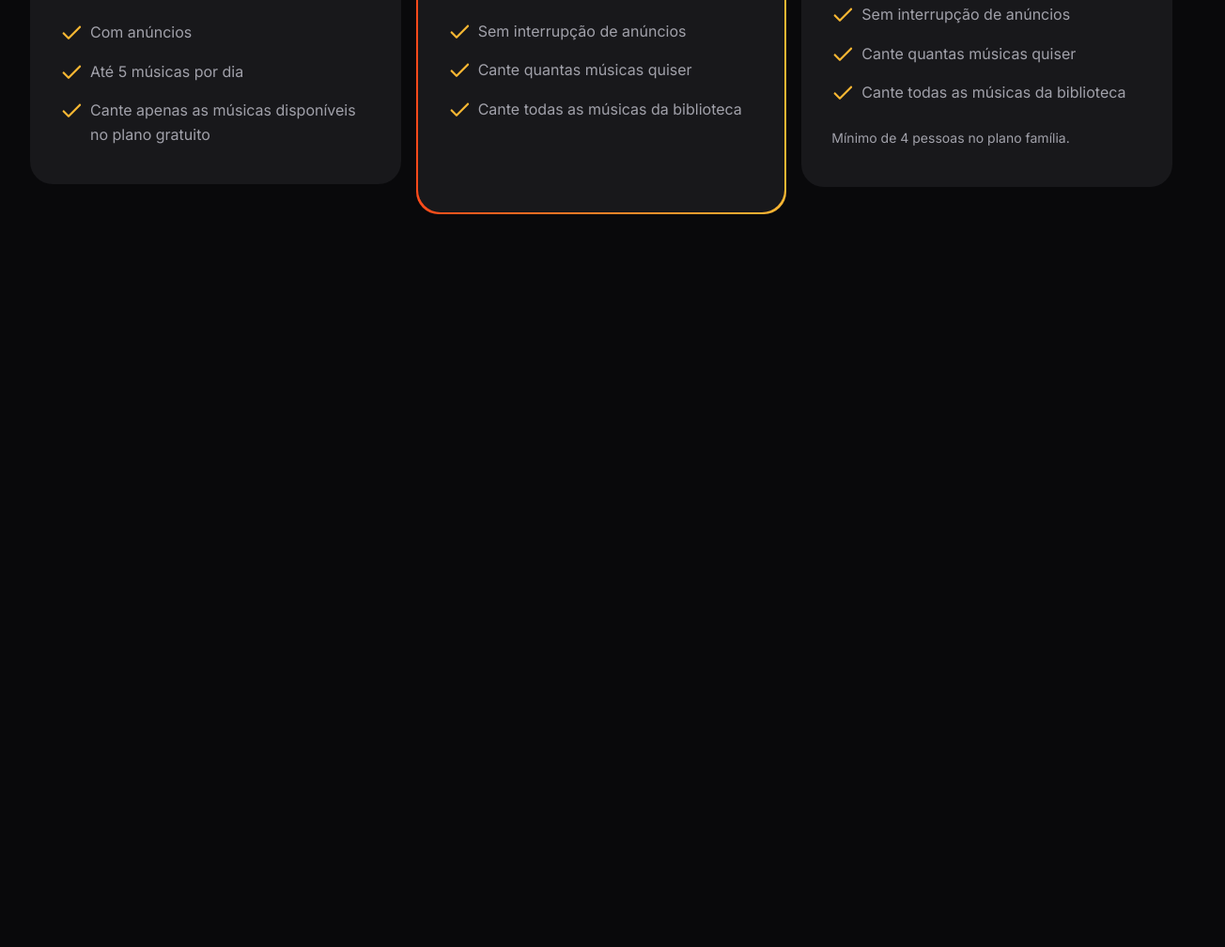
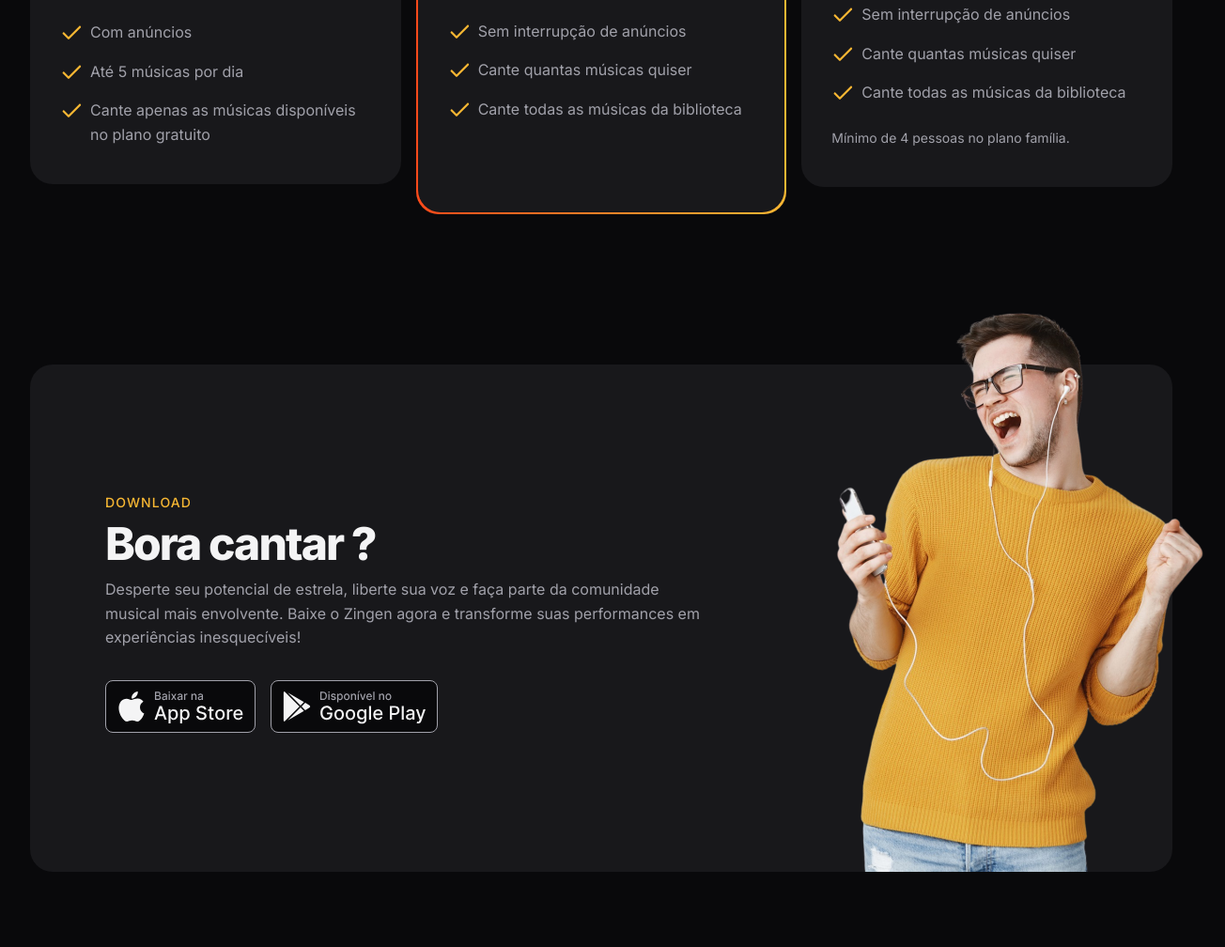
Before and after one commit to EngEricMartins/Project---Zingen, a plain HTML site: page index.html in a window 1280 px wide. Shown: the part 3231-4239 px from the top of the page at 94% size, 1304 px wide, since content can reach past the window. Before the commit the page ends 3539 px from the top, so only its background shows below. Drawn offline with Linux system fonts and the light colour scheme.

Commit message:
section download completed

```diff
--- a/index.html
+++ b/index.html
@@ -166,6 +166,30 @@
       </div>
     </div>
   </section>
+
+  <section id="download">
+    <div class="container py-xl">
+      <div class="card px-lg even-columns items-center">
+        <div>
+          <header>
+            <strong>Download</strong>
+            <h2>Bora cantar ?</h2>
+          </header>
+          <p>Desperte seu potencial de estrela, liberte sua voz e faça parte da comunidade musical mais envolvente. Baixe o Zingen agora e transforme suas performances em experiências inesquecíveis!</p>
+
+          <div class="button flex gap-1">
+            <a href="#">
+              <img src="assets/images/button-applestore.svg" alt="Baixa da Apple Store">
+            </a>
+            <a href="#">
+              <img src="assets/images/button-playstore.svg" alt="Baixar da Play Store">
+            </a>
+          </div>
+        </div>
+        <img src="assets/images/rapaz-ouvindo-musica-com-fones-de-ouvido-e-cantando-no-aplicativo-de-karaoke-removebg 1.png" alt="">
+      </div>
+    </div>
+  </section>
 </body>
 
 </html>
--- /dev/null
+++ b/styles/download.css
@@ -0,0 +1,34 @@
+#download {
+  & .card {
+    padding: 3rem 1.5rem 15rem;
+    position: relative;
+
+    & > img {
+      width: 14.5rem;
+      position: absolute;
+      bottom: 0;
+      right: -3.5rem;
+
+    }
+  }
+
+  & .button {
+    flex-wrap: wrap;
+    margin-top: 2rem;
+  }
+  @media (width >=80em) {
+    & .card {
+      padding: 8.75rem 5rem;
+
+      & > div:nth-child(1) {
+        max-width: 40rem;
+      }
+
+      & > img {
+        width: 29.125rem;
+      }
+
+    }
+
+  }
+}
--- a/styles/global.css
+++ b/styles/global.css
@@ -55,6 +55,8 @@ html {
   font-size: var(--fs-base);
   line-height: 1.6;
   color: var(--text-color-primary);
+
+  overflow-x: hidden; /* não ter transbordamento nas lateriais para evitar o rolemento do eixo x  */
 }
 body {
   background-color: var(--bg-color);
--- a/styles/index.css
+++ b/styles/index.css
@@ -9,3 +9,4 @@
 @import url(cards.css);
 @import url(features.css) (width >= 80em);
 @import url(pricing.css);
+@import url(download.css);
```
Also changed, not shown: assets/images/button-applestore.svg (added), assets/images/button-playstore.svg (added).
